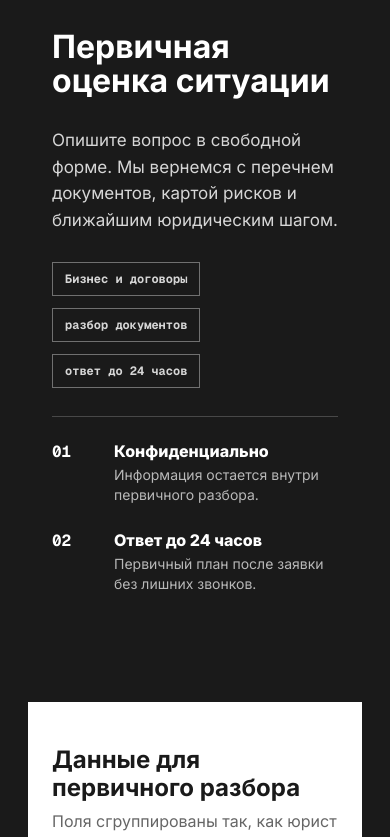
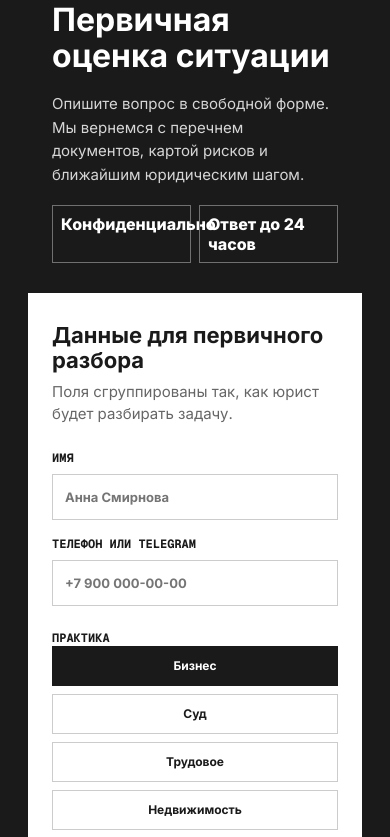
Before and after one commit to 1Alex4949031/juridical-consulting, a Vue app: page / in a window 390 px wide. Shown: the part 3940-4777 px from the top of the page. Built offline with nearby package versions, Linux system fonts and the light colour scheme.

Commit message:
Align consultation form with Pencil design

```diff
--- a/src/components/ConsultationPanel.vue
+++ b/src/components/ConsultationPanel.vue
@@ -1,5 +1,5 @@
 <script setup lang="ts">
-import { computed, reactive } from 'vue'
+import { reactive } from 'vue'
 import type { LegalService } from '../data/legalServices'
 
 const props = defineProps<{
@@ -10,24 +10,29 @@ const request = reactive({
   name: '',
   phone: '',
   serviceId: props.services[0]?.id ?? '',
+  practiceKey: 'business',
   urgency: 'Неделя',
-  documents: 'Есть',
+  documents: 'Нет',
   situation: '',
   consent: false,
 })
 
-const selectedService = computed(() =>
-  props.services.find((service) => service.id === request.serviceId),
-)
-
-const outputItems = computed(() => [
-  selectedService.value?.title ?? 'Карта рисков',
-  request.documents === 'Есть' ? 'разбор документов' : 'список документов',
-  request.urgency === 'Сегодня' ? 'срочный план' : 'ответ до 24 часов',
-])
-
 const urgencyOptions = ['Сегодня', 'Неделя', 'Планово']
 const documentOptions = ['Есть', 'Нет', 'Нужно подготовить']
+
+const practiceOptions = [
+  { key: 'business', id: 'business', label: 'Бизнес' },
+  { key: 'court', id: 'court', label: 'Суд' },
+  { key: 'labor', id: 'labor', label: 'Трудовое' },
+  { key: 'estate', id: 'estate', label: 'Недвижимость' },
+  { key: 'family', id: 'family', label: 'Семейное' },
+  { key: 'inheritance', id: 'estate', label: 'Наследство' },
+]
+
+function selectPractice(service: { key: string; id: string }) {
+  request.practiceKey = service.key
+  request.serviceId = service.id
+}
 </script>
 
 <template>
@@ -58,6 +63,7 @@ const documentOptions = ['Есть', 'Нет', 'Нужно подготовит
   </section>
 
   <section id="contact" class="contact" aria-labelledby="contact-title">
+    <div class="contact-frame">
       <div class="contact-context">
         <p class="mono-label">Заявка на консультацию</p>
         <h2 id="contact-title">Первичная оценка ситуации</h2>
@@ -65,10 +71,6 @@ const documentOptions = ['Есть', 'Нет', 'Нужно подготовит
           Опишите вопрос в свободной форме. Мы вернемся с перечнем документов,
           картой рисков и ближайшим юридическим шагом.
         </p>
-
-      <ul class="contact-tags" aria-label="Что будет после заявки">
-        <li v-for="item in outputItems" :key="item">{{ item }}</li>
-      </ul>
 
         <div class="contact-promises" aria-label="Условия первичного разбора">
           <article>
@@ -80,6 +82,11 @@ const documentOptions = ['Есть', 'Нет', 'Нужно подготовит
             <strong>02</strong>
             <span>Ответ до 24 часов</span>
             <p>Первичный план после заявки без лишних звонков.</p>
+          </article>
+          <article>
+            <strong>03</strong>
+            <span>Без лишних звонков</span>
+            <p>Сначала уточним только юридически важные факты.</p>
           </article>
         </div>
       </div>
@@ -105,13 +112,13 @@ const documentOptions = ['Есть', 'Нет', 'Нужно подготовит
           <legend>Практика</legend>
           <div class="practice-segments">
             <button
-            v-for="service in services"
-            :key="service.id"
+              v-for="service in practiceOptions"
+              :key="service.key"
               type="button"
-            :class="{ active: request.serviceId === service.id }"
-            @click="request.serviceId = service.id"
+              :class="{ active: request.practiceKey === service.key }"
+              @click="selectPractice(service)"
             >
-            {{ service.title }}
+              {{ service.label }}
             </button>
           </div>
         </fieldset>
@@ -162,9 +169,10 @@ const documentOptions = ['Есть', 'Нет', 'Нужно подготовит
             <input v-model="request.consent" type="checkbox" name="consent" />
             <span>Согласен на обработку данных. Консультация конфиденциальна.</span>
           </label>
-        <button type="button">Получить первичную оценку</button>
+          <button type="button">Получить оценку</button>
         </div>
       </form>
+    </div>
   </section>
 </template>
 
@@ -218,18 +226,24 @@ const documentOptions = ['Есть', 'Нет', 'Нужно подготовит
 }
 
 .contact {
-  display: grid;
-  grid-template-columns: minmax(320px, 430px) minmax(0, 1fr);
   width: 100%;
   background: var(--surface-inverse);
   color: var(--foreground-inverse);
+}
+
+.contact-frame {
+  display: grid;
+  grid-template-columns: 430px 750px;
+  width: min(100%, 1180px);
+  min-height: 870px;
+  margin: 0 auto;
 }
 
 .contact-context {
   display: flex;
   flex-direction: column;
   gap: 28px;
-  padding: 64px 48px;
+  padding: 56px 48px;
   background: var(--surface-inverse);
 }
 
@@ -239,7 +253,7 @@ const documentOptions = ['Есть', 'Нет', 'Нужно подготовит
 
 .contact-context h2 {
   margin: 0;
-  font-size: clamp(2rem, 3.5vw, 2.75rem);
+  font-size: clamp(2rem, 3.4vw, 2.75rem);
   line-height: 1.08;
 }
 
@@ -249,24 +263,6 @@ const documentOptions = ['Есть', 'Нет', 'Нужно подготовит
   color: #d6d6d6;
   font-size: 1.0625rem;
   line-height: 1.58;
-}
-
-.contact-tags {
-  display: flex;
-  flex-wrap: wrap;
-  gap: var(--space-3);
-  margin: 0;
-  padding: 0;
-  list-style: none;
-}
-
-.contact-tags li {
-  border: 1px solid #707070;
-  padding: var(--space-2) var(--space-3);
-  color: #d6d6d6;
-  font-family: "Geist Mono", Consolas, monospace;
-  font-size: 0.75rem;
-  font-weight: 700;
 }
 
 .contact-promises {
@@ -301,22 +297,26 @@ const documentOptions = ['Есть', 'Нет', 'Нужно подготовит
 
 .contact-form {
   display: grid;
+  align-content: start;
+  width: 750px;
+  max-width: 750px;
   gap: var(--space-5);
-  padding: 64px 88px;
+  padding: 54px 58px 52px;
   background: var(--surface-primary);
   color: var(--foreground-primary);
 }
 
 .form-header h3 {
   margin: 0;
-  font-size: clamp(1.5rem, 2.4vw, 1.875rem);
+  font-size: clamp(1.375rem, 2.2vw, 1.875rem);
   line-height: 1.14;
 }
 
 .form-header p {
-  max-width: 42rem;
+  max-width: 39rem;
   margin: var(--space-2) 0 0;
   color: var(--foreground-secondary);
+  font-size: 0.9375rem;
   line-height: 1.5;
 }
 
@@ -325,19 +325,23 @@ const documentOptions = ['Есть', 'Нет', 'Нужно подготовит
   display: grid;
   grid-template-columns: repeat(2, minmax(0, 1fr));
   gap: var(--space-4);
+  min-width: 0;
 }
 
 .contact-form label {
   display: grid;
   gap: var(--space-2);
+  min-width: 0;
   color: var(--foreground-primary);
-  font-size: 0.875rem;
+  font-size: 0.8125rem;
   font-weight: 700;
 }
 
 .contact-form input,
 .contact-form textarea {
-  min-height: 44px;
+  width: 100%;
+  min-width: 0;
+  min-height: 46px;
   border: 1px solid var(--hairline);
   background: var(--surface-primary);
   color: var(--foreground-primary);
@@ -373,6 +377,7 @@ const documentOptions = ['Есть', 'Нет', 'Нужно подготовит
 .choice-segments {
   display: grid;
   gap: var(--space-2);
+  min-width: 0;
 }
 
 .practice-segments {
@@ -390,7 +395,11 @@ const documentOptions = ['Есть', 'Нет', 'Нужно подготовит
   background: var(--surface-primary);
   color: var(--foreground-primary);
   cursor: pointer;
+  font-size: 0.75rem;
   font-weight: 700;
+  line-height: 1.1;
+  padding: 0 var(--space-2);
+  text-align: center;
 }
 
 .practice-segments button.active {
@@ -407,9 +416,9 @@ const documentOptions = ['Есть', 'Нет', 'Нужно подготовит
 
 .form-footer {
   display: grid;
-  grid-template-columns: minmax(0, 1fr) 240px;
+  grid-template-columns: minmax(0, 1fr) 212px;
   align-items: center;
-  gap: var(--space-5);
+  gap: 18px;
 }
 
 .consent-field {
@@ -430,12 +439,13 @@ const documentOptions = ['Есть', 'Нет', 'Нужно подготовит
   accent-color: var(--accent-primary);
 }
 
-.contact-form button {
-  min-height: 50px;
+.form-footer > button {
+  min-height: 44px;
   border: 0;
   background: var(--accent-primary);
   color: var(--foreground-inverse);
   cursor: pointer;
+  font-size: 0.8125rem;
   font-weight: 800;
 }
 
@@ -449,17 +459,28 @@ const documentOptions = ['Есть', 'Нет', 'Нужно подготовит
     min-height: 240px;
   }
 
-  .contact {
+  .contact-frame {
     grid-template-columns: 1fr;
+    width: 100%;
+    min-height: 0;
+  }
+
+  .contact-form {
+    width: 100%;
+    max-width: none;
   }
 
   .contact-context,
   .contact-form {
-    padding: 56px 28px;
+    padding: 44px 24px;
+  }
+
+  .contact-context {
+    gap: 18px;
   }
 
   .practice-segments {
-    grid-template-columns: repeat(2, minmax(0, 1fr));
+    grid-template-columns: 1fr;
   }
 }
 
@@ -475,7 +496,38 @@ const documentOptions = ['Есть', 'Нет', 'Нужно подготовит
 
   .contact-context,
   .contact-form {
-    padding: 44px 24px;
+    padding: 30px 24px;
+  }
+
+  .contact-context h2 {
+    font-size: 2rem;
+    line-height: 1.12;
+  }
+
+  .contact-context > p {
+    font-size: 0.9375rem;
+  }
+
+  .contact-promises {
+    grid-template-columns: repeat(2, minmax(0, 1fr));
+    gap: var(--space-2);
+    border-top: 0;
+    padding-top: 0;
+  }
+
+  .contact-promises article:nth-child(3) {
+    display: none;
+  }
+
+  .contact-promises article {
+    display: block;
+    border: 1px solid #707070;
+    padding: var(--space-2);
+  }
+
+  .contact-promises strong,
+  .contact-promises p {
+    display: none;
   }
 }
 </style>
```
Lines whose indentation alone changed are shown as unchanged.
